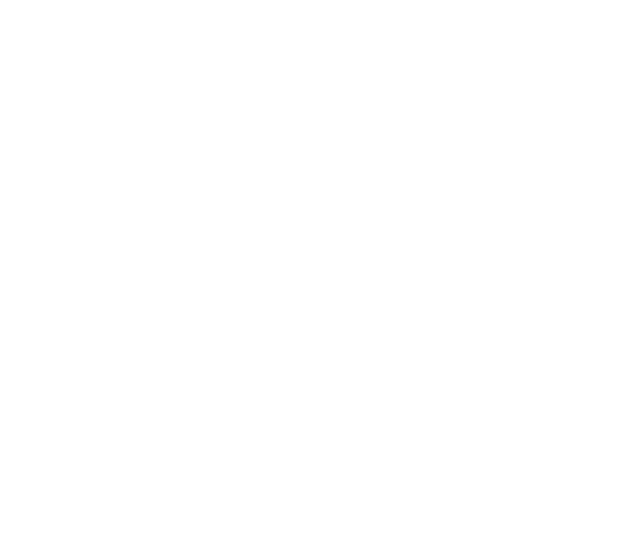
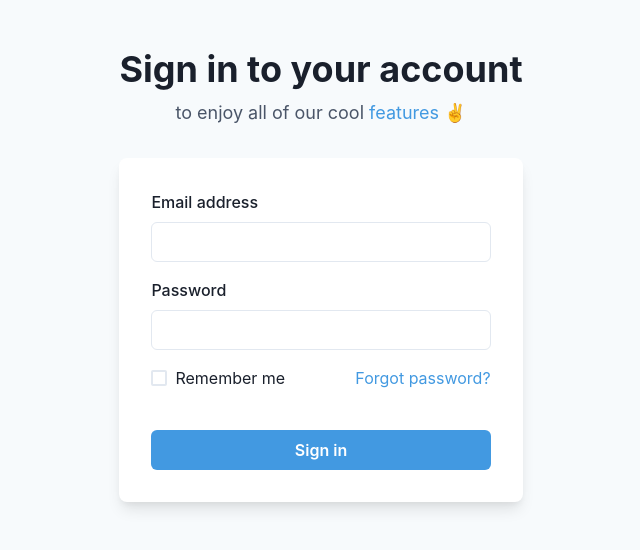
Before and after one commit to gianpedrol/pompbrand_front, a React (Create React App) app: page / in a window 1280 px wide. Before the commit this address had no page. Shown: the top 554 px of the page, without its empty margins (319-959 px from the left). Built offline with nearby package versions, Linux system fonts and the light colour scheme.

Commit message:
correção components

```diff
--- a/package.json
+++ b/package.json
@@ -6,16 +6,19 @@
     "@chakra-ui/react": "^2.2.4",
     "@emotion/react": "^11.9.3",
     "@emotion/styled": "^11.9.3",
+    "@heroicons/react": "^1.0.6",
     "@testing-library/jest-dom": "^5.16.4",
     "@testing-library/react": "^13.3.0",
     "@testing-library/user-event": "^13.5.0",
     "axios": "^0.27.2",
+    "bootstrap": "^5.2.0",
     "font-awesome": "^4.7.0",
     "framer-motion": "^6.5.1",
     "node-sass": "^7.0.1",
     "prop-types": "^15.8.1",
     "react": "^18.2.0",
     "react-dom": "^18.2.0",
+    "react-icons": "^4.4.0",
     "react-router-dom": "^6.3.0",
     "react-scripts": "5.0.1",
     "react-toastify": "^9.0.7",
@@ -47,6 +50,7 @@
     ]
   },
   "devDependencies": {
-    "tailwindcss": "^3.1.6"
+    "autoprefixer": "^10.4.8",
+    "postcss": "^8.4.14"
   }
 }
--- /dev/null
+++ b/src/components/header.jsx
@@ -0,0 +1 @@
+import React from "react";
--- a/src/pages/login/Login.jsx
+++ b/src/pages/login/Login.jsx
@@ -1,41 +1,68 @@
 import React from "react";
+import './login.scss';
 import {
+  Flex,
+  Box,
+  FormControl,
+  FormLabel,
+  Input,
+  Checkbox,
   Stack,
-  Input,
-  Container,
-  Center,
-  Flex,
+  Link,
   Button,
-  InputGroup,
-  InputRightElement
-} from "@chakra-ui/react";
-import './login.scss';
+  Heading,
+  Text,
+  useColorModeValue,
+} from '@chakra-ui/react';
 
 export default function Login() {
-  const [show, setShow] = React.useState(false);
-  const handleClick = () => setShow(!show)
   return (
-    <Container >
-      <Flex align="center" justify="center">
-          <h1>Seja Bem Vindo </h1>
-        <Center h="100vh">
-        <Stack spacing={3}>
-          <Input variant='outline' placeholder='Outline' />
-          <InputGroup size='md'>
-            <Input
-              pr='4.5rem'
-              type={show ? 'text' : 'password'}
-              placeholder='Enter password'
-            />
-            <InputRightElement width='4.5rem'>
-              <Button h='1.75rem' size='sm' onClick={handleClick}>
-                {show ? 'Hide' : 'Show'}
+    <Flex
+      maxH={'100vh'}
+      align={'center'}
+      justify={'center'}
+      bg={useColorModeValue('gray.50', 'gray.800')}>
+      <Stack spacing={8} mx={'auto'} maxW={'lg'} py={12} px={6}>
+        <Stack align={'center'}>
+          <Heading fontSize={'4xl'}>Sign in to your account</Heading>
+          <Text fontSize={'lg'} color={'gray.600'}>
+            to enjoy all of our cool <Link color={'blue.400'}>features</Link> ✌️
+          </Text>
+        </Stack>
+        <Box
+          rounded={'lg'}
+          bg={useColorModeValue('white', 'gray.700')}
+          boxShadow={'lg'}
+          p={8}>
+          <Stack spacing={4}>
+            <FormControl id="email">
+              <FormLabel>Email address</FormLabel>
+              <Input type="email" />
+            </FormControl>
+            <FormControl id="password">
+              <FormLabel>Password</FormLabel>
+              <Input type="password" />
+            </FormControl>
+            <Stack spacing={10}>
+              <Stack
+                direction={{ base: 'column', sm: 'row' }}
+                align={'start'}
+                justify={'space-between'}>
+                <Checkbox>Remember me</Checkbox>
+                <Link color={'blue.400'}>Forgot password?</Link>
+              </Stack>
+              <Button
+                bg={'blue.400'}
+                color={'white'}
+                _hover={{
+                  bg: 'blue.500',
+                }}>
+                Sign in
               </Button>
-            </InputRightElement>
-        </InputGroup>
-        </Stack>
-        </Center>
-      </Flex>
-    </Container>
+            </Stack>
+          </Stack>
+        </Box>
+      </Stack>
+    </Flex>
   );
 }
--- a/src/pages/login/login.scss
+++ b/src/pages/login/login.scss
@@ -1,3 +1,8 @@
 .container{
     max-width: 1200px;
 }
+
+.container h1 {
+    font-weight: bold;
+    text-align: center;
+}
--- a/src/routes.jsx
+++ b/src/routes.jsx
@@ -1,13 +1,15 @@
 import React from "react";
 import { Route, Routes } from "react-router-dom";
 import Login from "./pages/login/Login";
+import HomeMaster from "./pages/home/HomeMaster";
 
 
 
 function Router() {
   return (
     <Routes>
-      <Route path="/login" element={<Login />} />
+      <Route path="/" element={<Login />} />
+      <Route path="/home" element={<HomeMaster />} />
     </Routes>
   );
 }
```
Also changed, not shown: tailwind.config.js (deleted, +0 -8 lines), src/contexts/index.jsx (line endings or trailing spaces), src/pages/home/HomeMaster.jsx (added), 1 other file (tests, documents, lock files or other folders).
